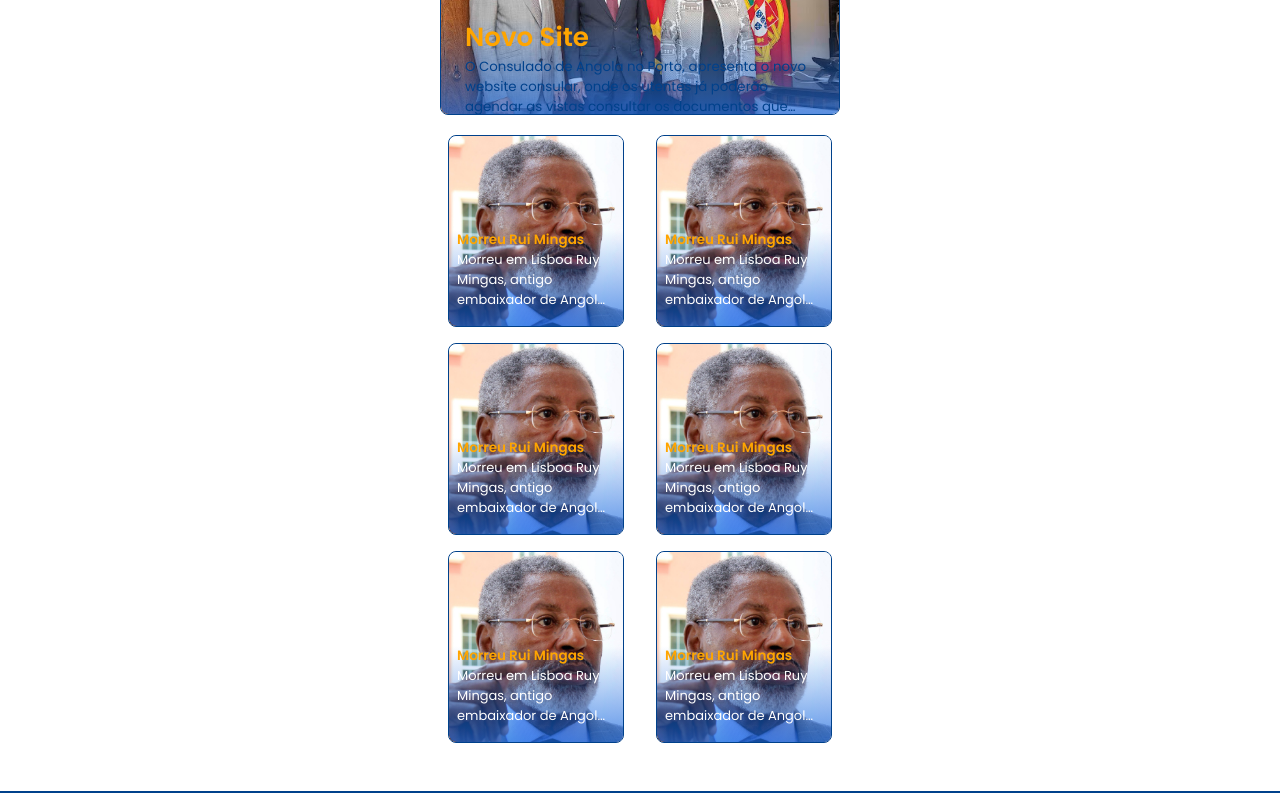
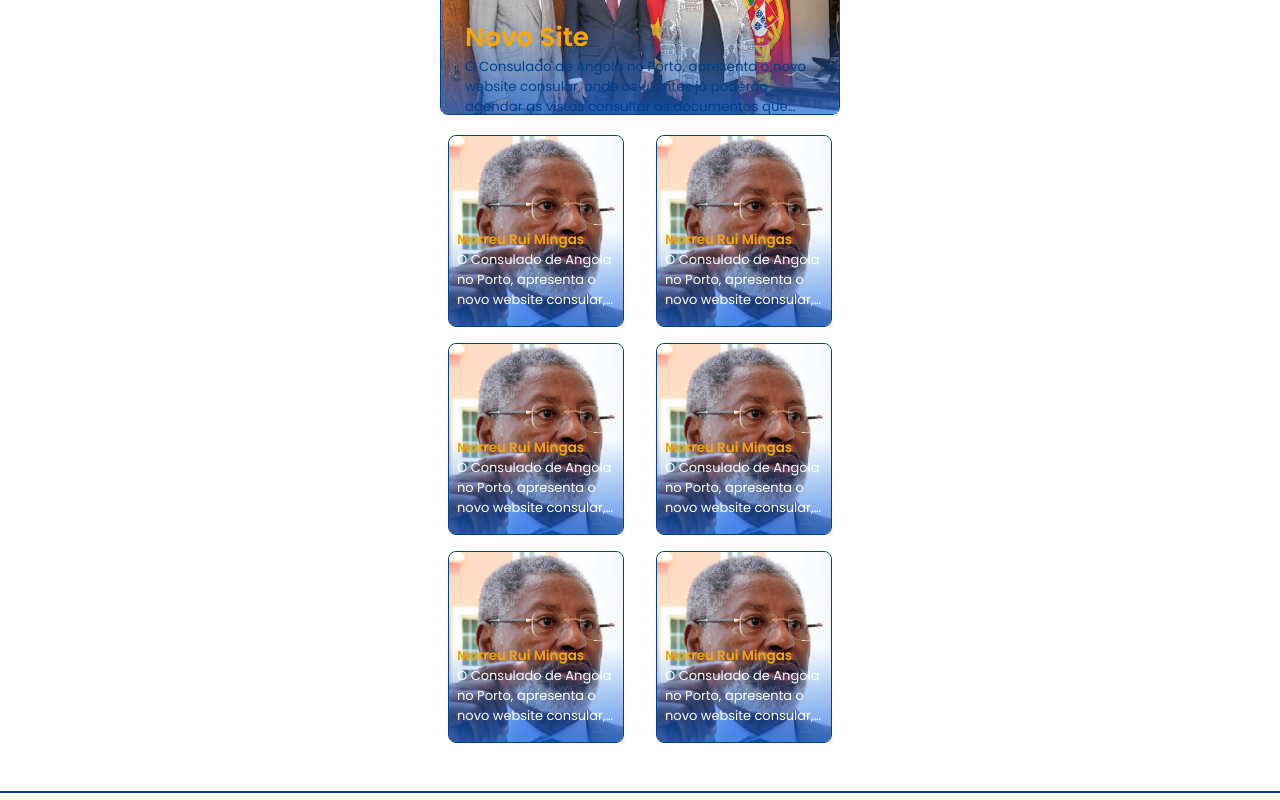
Before and after one commit to ApDev0/teste, a Next.js app: page / in a window 1280 px wide. Shown: the part 1600-2400 px from the top of the page. Built offline with nearby package versions, Linux system fonts and the light colour scheme.

Commit message:
update 2k24 v1.1.5

```diff
--- a/src/components/NoticiasSection/index.tsx
+++ b/src/components/NoticiasSection/index.tsx
@@ -44,9 +44,29 @@ const NoticiaSection = () => {
                                     <h2>Morreu Rui Mingas</h2>
                                 </div>
                                 <div className={styles.bannerText}>
-                                    <p>Morreu em Lisboa Ruy Mingas, antigo embaixador de Angola em Portugal,
-                                        conhecido músico da resistência angolana,
-                                        um dos autores da conhecida canção Meninos do Huambo</p>
+                                    <p>O Consulado de Angola no Porto,
+                                        apresenta o novo website consular,
+                                        onde os utentes já poderão agendar as vistas consultar os documentos que
+                                        precisam para resolver qualquer questão que tenham</p>
+                                </div>
+                            </div>
+                        </Link>
+                    </div>
+
+                    <div className={styles.banerMenor}>
+                        <Link href={'noticias/id=2'}>
+                            <div className={styles.bannerImage}>
+                                <Image src={rui} alt="noticias" className={styles.bannerImg} />
+                            </div>
+                            <div className={styles.BannerBody}>
+                                <div className={styles.bannerTitulo}>
+                                    <h2>Morreu Rui Mingas</h2>
+                                </div>
+                                <div className={styles.bannerText}>
+                                    <p>O Consulado de Angola no Porto,
+                                        apresenta o novo website consular,
+                                        onde os utentes já poderão agendar as vistas consultar os documentos que
+                                        precisam para resolver qualquer questão que tenham</p>
                                 </div>
                             </div>
                         </Link>
@@ -61,9 +81,10 @@ const NoticiaSection = () => {
                                     <h2>Morreu Rui Mingas</h2>
                                 </div>
                                 <div className={styles.bannerText}>
-                                    <p>Morreu em Lisboa Ruy Mingas, antigo embaixador de Angola em Portugal,
-                                        conhecido músico da resistência angolana,
-                                        um dos autores da conhecida canção Meninos do Huambo</p>
+                                    <p>O Consulado de Angola no Porto,
+                                        apresenta o novo website consular,
+                                        onde os utentes já poderão agendar as vistas consultar os documentos que
+                                        precisam para resolver qualquer questão que tenham</p>
                                 </div>
                             </div>
                         </Link>
@@ -78,9 +99,10 @@ const NoticiaSection = () => {
                                     <h2>Morreu Rui Mingas</h2>
                                 </div>
                                 <div className={styles.bannerText}>
-                                    <p>Morreu em Lisboa Ruy Mingas, antigo embaixador de Angola em Portugal,
-                                        conhecido músico da resistência angolana,
-                                        um dos autores da conhecida canção Meninos do Huambo</p>
+                                    <p>O Consulado de Angola no Porto,
+                                        apresenta o novo website consular,
+                                        onde os utentes já poderão agendar as vistas consultar os documentos que
+                                        precisam para resolver qualquer questão que tenham</p>
                                 </div>
                             </div>
                         </Link>
@@ -95,9 +117,10 @@ const NoticiaSection = () => {
                                     <h2>Morreu Rui Mingas</h2>
                                 </div>
                                 <div className={styles.bannerText}>
-                                    <p>Morreu em Lisboa Ruy Mingas, antigo embaixador de Angola em Portugal,
-                                        conhecido músico da resistência angolana,
-                                        um dos autores da conhecida canção Meninos do Huambo</p>
+                                    <p>O Consulado de Angola no Porto,
+                                        apresenta o novo website consular,
+                                        onde os utentes já poderão agendar as vistas consultar os documentos que
+                                        precisam para resolver qualquer questão que tenham</p>
                                 </div>
                             </div>
                         </Link>
@@ -112,26 +135,10 @@ const NoticiaSection = () => {
                                     <h2>Morreu Rui Mingas</h2>
                                 </div>
                                 <div className={styles.bannerText}>
-                                    <p>Morreu em Lisboa Ruy Mingas, antigo embaixador de Angola em Portugal,
-                                        conhecido músico da resistência angolana,
-                                        um dos autores da conhecida canção Meninos do Huambo</p>
-                                </div>
-                            </div>
-                        </Link>
-                    </div>
-                    <div className={styles.banerMenor}>
-                        <Link href={'noticias/id=2'}>
-                            <div className={styles.bannerImage}>
-                                <Image src={rui} alt="noticias" className={styles.bannerImg} />
-                            </div>
-                            <div className={styles.BannerBody}>
-                                <div className={styles.bannerTitulo}>
-                                    <h2>Morreu Rui Mingas</h2>
-                                </div>
-                                <div className={styles.bannerText}>
-                                    <p>Morreu em Lisboa Ruy Mingas, antigo embaixador de Angola em Portugal,
-                                        conhecido músico da resistência angolana,
-                                        um dos autores da conhecida canção Meninos do Huambo</p>
+                                    <p>O Consulado de Angola no Porto,
+                                        apresenta o novo website consular,
+                                        onde os utentes já poderão agendar as vistas consultar os documentos que
+                                        precisam para resolver qualquer questão que tenham</p>
                                 </div>
                             </div>
                         </Link>
```
